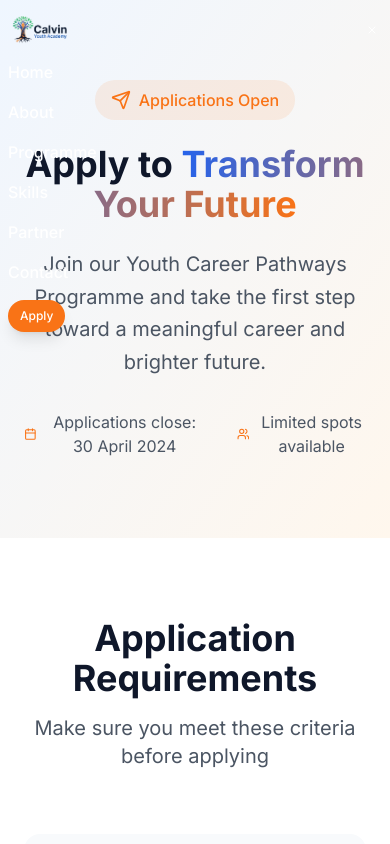
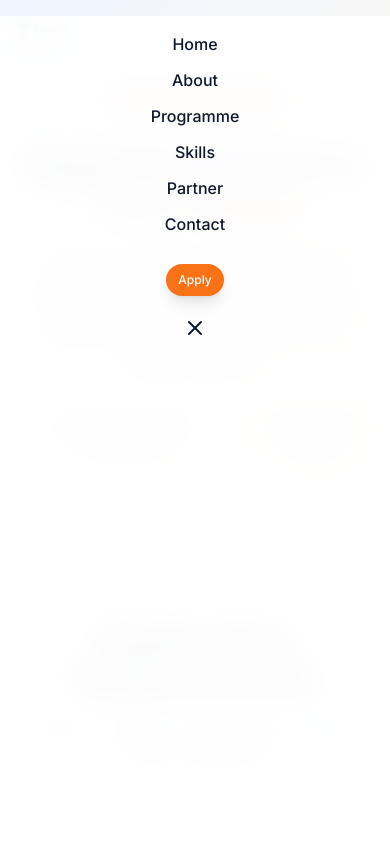
Before and after one commit to SLMakomazi/calvin-youth-academy, a React app in the folder frontend/: page /apply in a window 390 px wide. Both pictures are taken after a click on the button 372 px from the left and 30 px from the top of the page. Shown: the top 844 px of the page. Built offline with nearby package versions, Linux system fonts and the light colour scheme; the HTML template or start-up script is replaced by a standard one.

Commit message:
about page adjustments

```diff
--- a/frontend/src/components/Navbar.jsx
+++ b/frontend/src/components/Navbar.jsx
@@ -117,27 +117,36 @@ const Navbar = () => {
                 initial={{ opacity: 0, height: 0 }}
                 animate={{ opacity: 1, height: 'auto' }}
                 exit={{ opacity: 0, height: 0 }}
-                className="md:hidden mt-4 pb-4"
+                className="md:hidden mt-4 pb-4 bg-white/95 backdrop-blur-lg fixed inset-0 z-50 h-2/4"
               >
-                <div className="flex flex-col space-y-4">
+                <div className="flex flex-col items-center justify-center space-y-3 py-4">
                   {navLinks.map((link) => (
                     <Link
                       key={link.name}
                       to={link.href}
                       className={`font-medium transition-colors duration-200 hover:text-secondary ${
-                        scrolled ? 'text-text' : 'text-white'
-                      } ${location.pathname === link.href ? 'text-secondary' : ''}`}
+                        location.pathname === link.href ? 'text-secondary' : 'text-text'
+                      }`}
                       onClick={() => setMobileMenuOpen(false)}
                     >
                       {link.name}
                     </Link>
                   ))}
 
-                  <Button size="sm">
-                    <Link to="/apply">
+                  {/* Apply Button */}
+                  <Link to="/apply" onClick={() => setMobileMenuOpen(false)}>
+                    <Button size="sm" className="mt-4">
                       Apply
-                    </Link>
-                  </Button>
+                    </Button>
+                  </Link>
+
+                  {/* Close Button */}
+                  <button
+                    onClick={() => setMobileMenuOpen(false)}
+                    className="mt-4 p-2 text-text hover:text-secondary transition-colors duration-200"
+                  >
+                    <X className="w-6 h-6" />
+                  </button>
                 </div>
               </motion.div>
             )}
--- a/frontend/src/pages/About.jsx
+++ b/frontend/src/pages/About.jsx
@@ -1,4 +1,5 @@
 import React from 'react';
+// eslint-disable-next-line no-unused-vars
 import { motion } from 'framer-motion';
 import { Heart, Target, Eye, Users, Award, Lightbulb } from 'lucide-react';
 import Navbar from '../components/Navbar';
```
